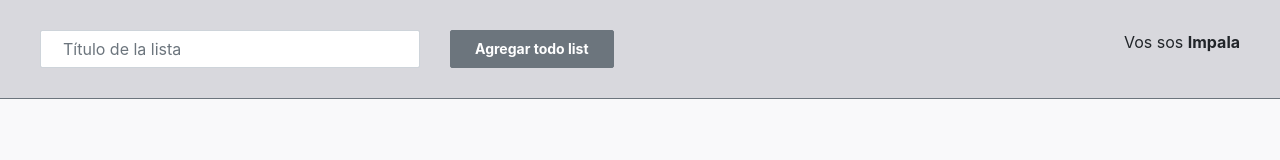
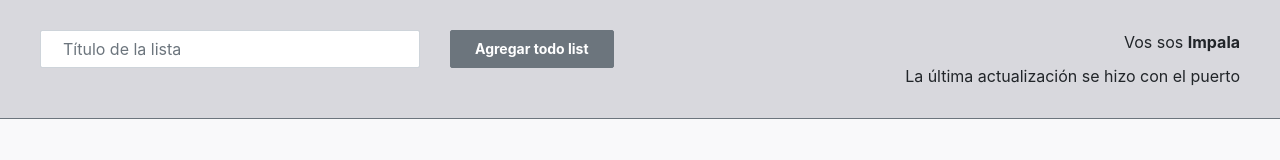
Before and after one commit to RHV044/simple-concurrent-todo-lists, a website: page frontend/index.html in a window 1280 px wide. Drawn offline with nearby package versions, Linux system fonts and the light colour scheme; no server answers.

Commit message:
Adding last used port

```diff
--- a/frontend/index.html
+++ b/frontend/index.html
@@ -28,7 +28,8 @@
           </button>
         </div>
         <div class="col-lg-4 alignment-right">
-          Vos sos <b id="user-name"></b>
+          <p style="margin: 0;">Vos sos <b id="user-name"></b></p>
+          <p style="margin: 10px 0 0;">La última actualización se hizo con el puerto <b id="last-used-port"></b></p>
         </div>
       </div>
       <div id="todo-lists-container" class="container d-flex todo-lists-container"></div>
--- a/frontend/js/index.js
+++ b/frontend/js/index.js
@@ -108,14 +108,17 @@ function doBackendApiCall(type, endpoint, listId = null, body = null) {
     const listHash = listId != null ? getTodoListHash(listId) : null;
     const headers = listHash != null ? { 'X-List-Hash': listHash } : null;
     return askForNode()
-        .then((response) => $.ajax({
+        .then((response) => {
+            $.ajax({
                 url: `http://localhost:${response.port}/${endpoint}`,
                 type: type,
                 headers: headers,
                 data: body != null ? JSON.stringify(body) : null,
                 contentType: "application/json; charset=utf-8",
                 dataType: "json"
-        }))
+            })
+            $('#last-used-port').html(response.port)
+        })
 }
 
 function getTodoListHash(listId) {
```
Lines whose indentation alone changed are shown as unchanged.
